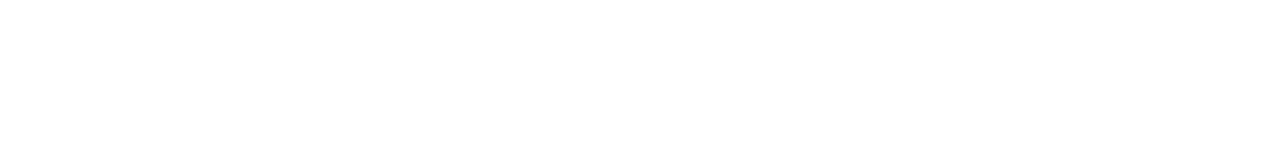
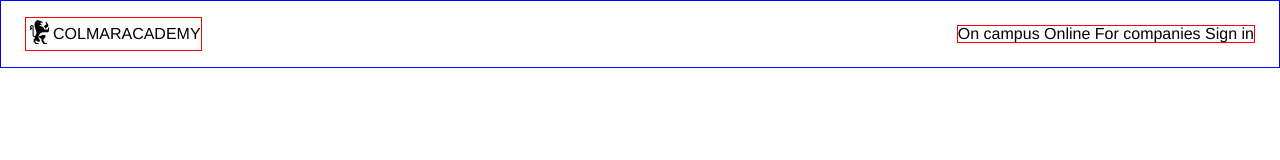
Before and after one commit to henkelst/colmaracademy, a plain HTML site: page index.html in a window 1280 px wide. Drawn offline with Linux system fonts and the light colour scheme.

Commit message:
add changes in html and css for desktopheader and navigation.

```diff
--- a/index.html
+++ b/index.html
@@ -10,12 +10,32 @@
     <title>Colmaracademy</title>
   </head>
   <body>
-    <nav class="navigation">
-      <ul class="mobile">
-        <li><a href="#"><img src="resources/images/ic-logo.svg"></li>
+    <nav class="navigation"> <!-- navigation  -->
+      <ul class="mobile">    <!-- mobile navigation -->
+        <li><a href="#"><img src="resources/images/ic-logo.svg" alt="logo"></li>
         <li><a href="#"><img src="resources/images/ic-on-campus.svg"></li>
         <li><a href="#"><img src="resources/images/ic-online.svg"></li>
         <li><a href="#"><img src="resources/images/ic-login.svg"></li>
+      </ul>
+
+
+       <!-- header desktop: logo left and links to the right -->
+      <ul class="desktop">   <!-- desktop navigation -->
+        <li class="left">
+          <div class="logo">
+            <img src="resources/images/ic-logo.svg" alt="logo">
+            <p id="colmar">COLMAR</p>
+            <p id="academy">ACADEMY</p>
+          </div>
+        </li>
+        <li class="right">
+          <div class="list-items">
+            <a id="campus"href="#"">On campus</a>
+            <a id="online"href="#">Online</a>
+            <a id="for-companies"href="#">For companies</a>
+            <a href="#">Sign in</a>
+          </div>
+        </li>
       </ul>
     </nav>
 
--- a/resources/css/style.css
+++ b/resources/css/style.css
@@ -7,18 +7,35 @@ body{
   margin-left: 0;
   margin-right: 0;
 }
-
-/* navigation mobile */
+div{
+  border: 1px solid red;
+}
+nav{
+  border: 1px solid blue;
+  padding: 1rem 1.5rem;
+}
+/* navigation header mobile */
 .navigation .mobile{
   display: none;
 }
-@media only screen and (max-width: 600px){
+@media only screen and (max-width: 480px){
 .navigation .mobile{
-    height: 64px;
     background-color: white;
     display: flex;
     justify-content: space-around;
     align-items: center;
   }
-
+.navigation .desktop{
+  display: none;
 }
+}
+/* navigation header desktop  */
+.desktop .logo{
+  display: flex;
+  align-items: center;
+}
+.desktop{
+  display: flex;
+  justify-content: space-between;
+  align-items: center;
+}
```
